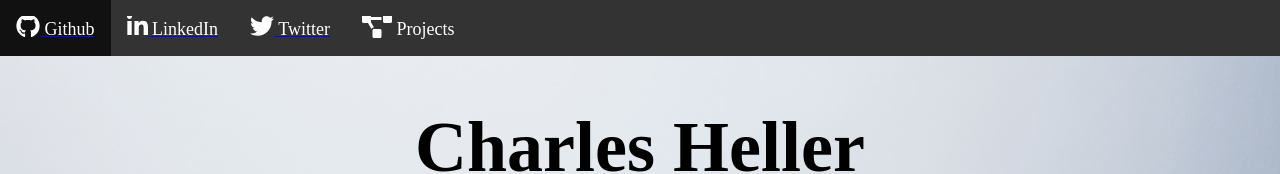
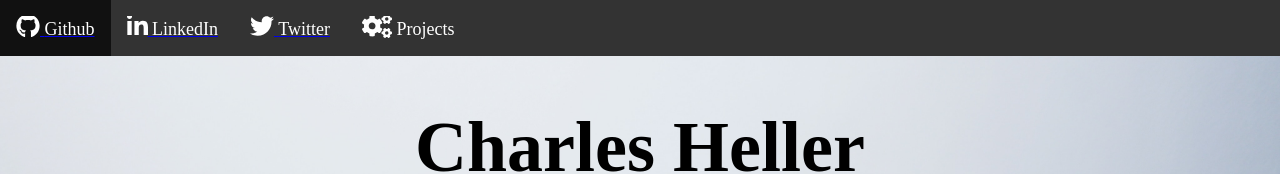
Before and after one commit to chheller/portfolio, a React (Create React App) app: page / in a window 1280 px wide. Shown: the top 174 px of the page. Built offline with nearby package versions, Linux system fonts and the light colour scheme.

Commit message:
fix credits, change icon for projects

```diff
--- a/src/Home/BackgroundSplash.tsx
+++ b/src/Home/BackgroundSplash.tsx
@@ -3,7 +3,11 @@ import styles from './BackgroundSplash.module.css';
 
 export const BackgroundSplash: FC = () => {
   return (
+    <div>
       <div className={styles.background}>
+
+      </div>
+      <div>
         <a
           className={styles.credits}
           href="https://unsplash.com/@jesuskiteque?utm_medium=referral&amp;utm_campaign=photographer-credit&amp;utm_content=creditBadge"
@@ -20,5 +24,6 @@ export const BackgroundSplash: FC = () => {
           <span className={styles.creditName}>Jesus Kiteque</span>
         </a>
       </div>
+    </div>
   );
 };
--- a/src/Nav/NavBar.tsx
+++ b/src/Nav/NavBar.tsx
@@ -72,7 +72,7 @@ const ProjectsDropdown: FC<{ isOpen: boolean }> = ({ isOpen }) => {
       title={
         <Header size={18} color="white">
           <FontAwesomeIcon
-            icon={["fas", "project-diagram"]}
+            icon={["fas", "cogs"]}
             color="white"
             size="lg"
             title="Projects"
@@ -85,8 +85,8 @@ const ProjectsDropdown: FC<{ isOpen: boolean }> = ({ isOpen }) => {
         <Link href={"https://github.com/chheller/portfolio"}>
           <Text color="white" size={18}>This Site</Text>
         </Link>
+      </DropdownItem>
 
-      </DropdownItem>
       <DropdownItem>
         <Link href={"http://tesseract.uark.edu/blog/portfolio-items/never-give-up-grit-your-teeth-and-face-the-gods/"}>
           <Text color="white" size={18}>Game Design Final Project</Text>
```
Lines whose indentation alone changed are shown as unchanged.
